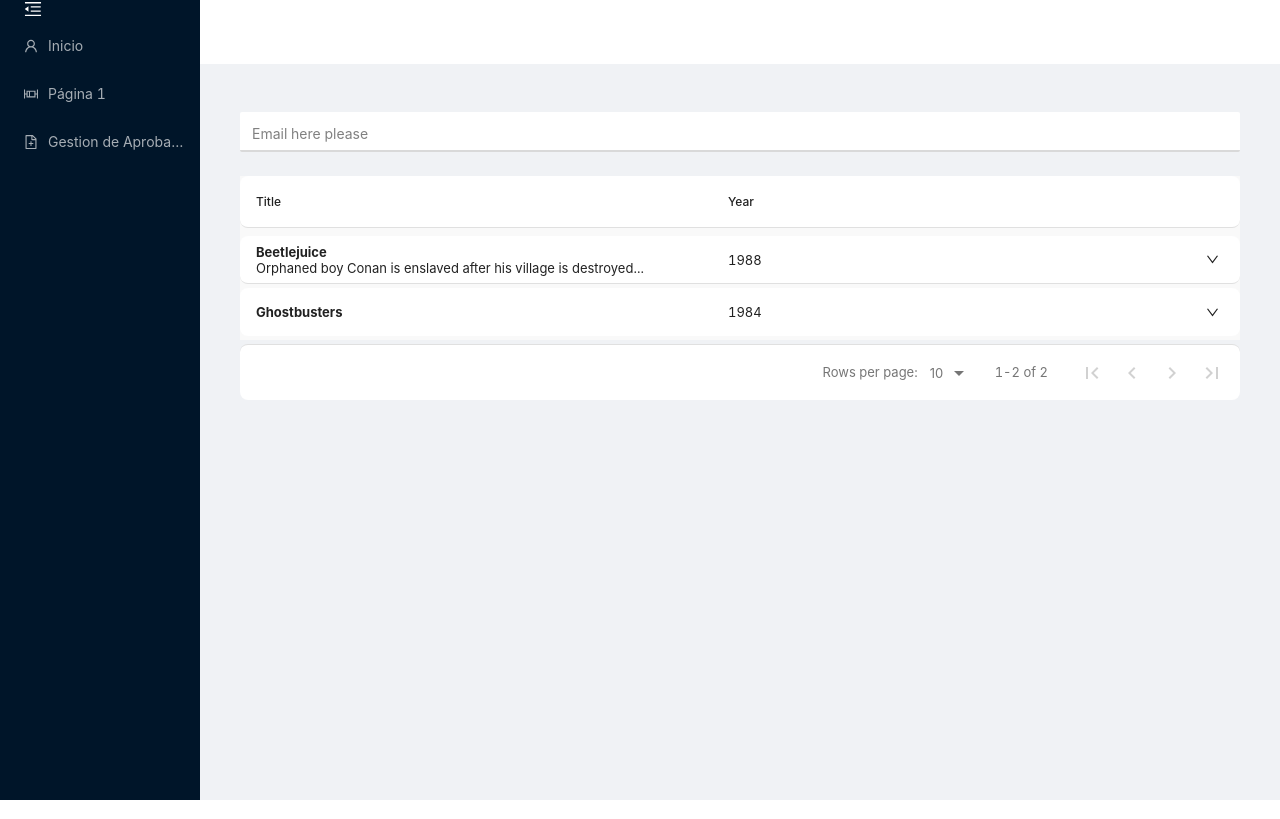
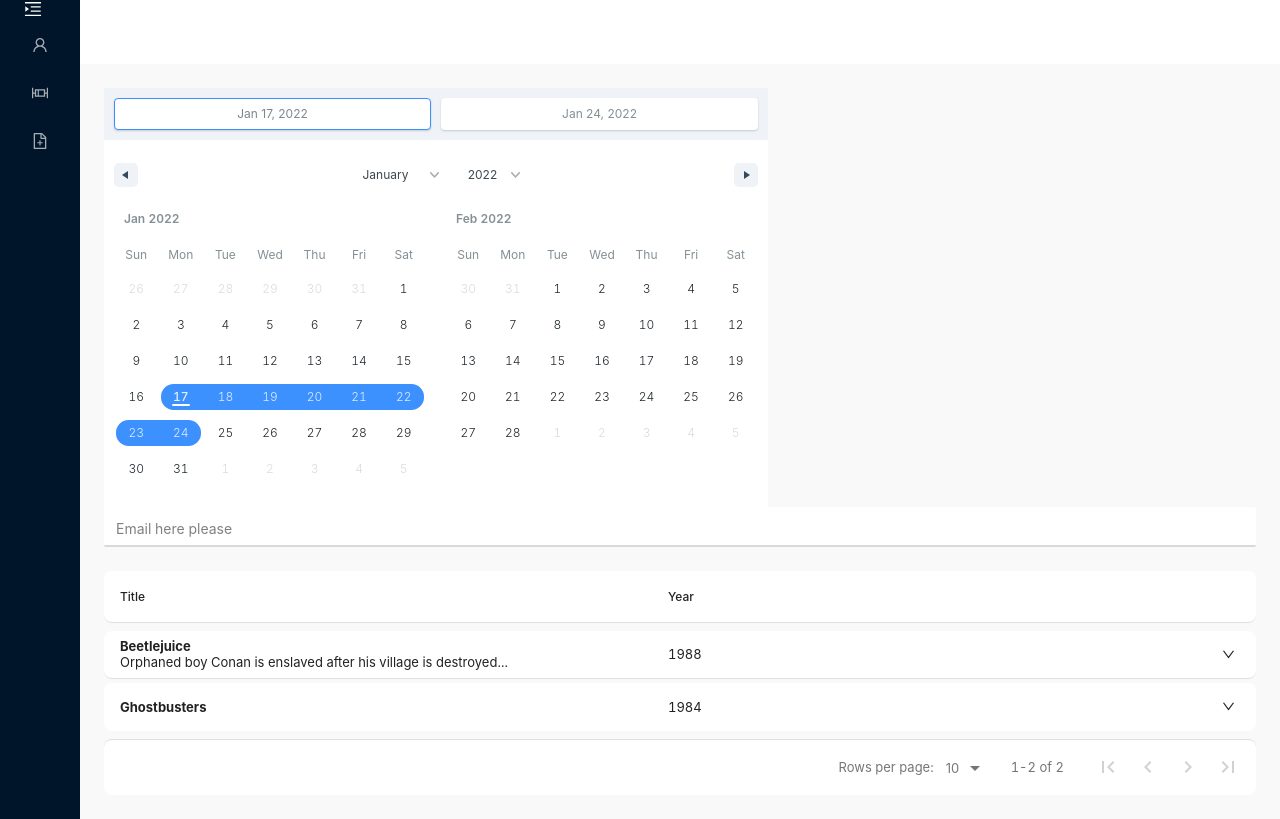
Before and after one commit to rodrigokokot/gp-online-antd, a React (Create React App) app: page /page1 in a window 1280 px wide. Built offline with nearby package versions, Linux system fonts and the light colour scheme.

Commit message:
add date picker range

```diff
--- a/package.json
+++ b/package.json
@@ -9,10 +9,12 @@
     "@testing-library/user-event": "^13.5.0",
     "antd": "^4.18.3",
     "axios": "^0.24.0",
+    "craco-less": "^2.0.0",
     "dotenv": "^10.0.0",
-    "craco-less": "^2.0.0",
     "react": "^17.0.2",
+    "react-country-flag-currency-picker": "^1.0.2",
     "react-data-table-component": "^7.4.6",
+    "react-date-range": "^1.4.0",
     "react-dom": "^17.0.2",
     "react-router-dom": "^5.2.0",
     "react-scripts": "5.0.0",
--- /dev/null
+++ b/src/components/DateRangePicker/index.jsx
@@ -0,0 +1,36 @@
+import React, { useState } from 'react'
+import 'react-date-range/dist/styles.css';
+import 'react-date-range/dist/theme/default.css';
+import { DateRangePicker, DateRange } from 'react-date-range';
+import { addDays } from 'date-fns';
+
+
+function DateRangeComponent() {
+  const [state, setState] = useState([
+    {
+      startDate: new Date(),
+      endDate: addDays(new Date(), 7),
+      key: 'selection'
+    }
+  ]);
+    return (
+      //   <DateRangePicker
+      //   onChange={item => setState([item.selection])}
+      //   showSelectionPreview={true}
+      //   moveRangeOnFirstSelection={false}
+      //   months={2}
+      //   ranges={state}
+      //   direction="horizontal"
+      // />
+      <DateRange
+        editableDateInputs={true}
+        onChange={item => setState([item.selection])}
+        moveRangeOnFirstSelection={false}
+        ranges={state}
+        months={2}
+        direction="horizontal"
+      />
+    )
+}
+
+export default DateRangeComponent
--- a/src/index.css
+++ b/src/index.css
@@ -1,8 +1,9 @@
 body {
   margin: 0;
-  font-family: -apple-system, BlinkMacSystemFont, 'Segoe UI', 'Roboto', 'Oxygen',
+  /* font-family: -apple-system, BlinkMacSystemFont, 'Segoe UI', 'Roboto', 'Oxygen',
     'Ubuntu', 'Cantarell', 'Fira Sans', 'Droid Sans', 'Helvetica Neue',
-    sans-serif;
+    sans-serif; */
+    font-family: -apple-system, BlinkMacSystemFont, 'Lato';
   -webkit-font-smoothing: antialiased;
   -moz-osx-font-smoothing: grayscale;
 }
--- a/src/pages/Page1.jsx
+++ b/src/pages/Page1.jsx
@@ -4,6 +4,8 @@
 import {DownOutlined} from '@ant-design/icons'
 import FloatInput from '../components/FloatInput'
 import { Form } from "antd";
+import ReactCountryFlagsCurrencySelect from 'react-country-flag-currency-picker'
+import DateRangePicker from '../components/DateRangePicker'
 
 const validator = {
     require: {
@@ -48,6 +50,12 @@
     ]
     return (
         <div>
+
+            {/* <ReactCountryFlagsCurrencySelect
+                searchable={true}
+                searchPlaceholder="Search for a country" /> */}
+
+            <DateRangePicker />
             <Form
                 size="large"
                 name="user_login"
--- a/src/templates/Dashboard/index.jsx
+++ b/src/templates/Dashboard/index.jsx
@@ -1,6 +1,6 @@
 import { createElement, lazy, Suspense, useState } from "react";
 import { Link, Route } from "react-router-dom";
-import { Layout, Menu } from 'antd';
+import { Layout, Menu, Skeleton } from 'antd';
 import { MenuUnfoldOutlined, MenuFoldOutlined } from "@ant-design/icons";
 import './index.less'
 import routes from "../../router/routesAdmin";
@@ -8,7 +8,7 @@
 const { Header, Sider, Content } = Layout;
 
 export default function DashboardTemplate({component: Component, ...rest}) {
-  const [collapsed, setCollapsed] = useState(false)
+  const [collapsed, setCollapsed] = useState(true)
     return (
       <Layout>
         <Sider trigger={null} collapsible collapsed={collapsed}>
@@ -29,7 +29,6 @@
                     {route.name}
                   </Link>
                 </Menu.Item>
-
               })
             }
           </Menu>
@@ -40,13 +39,14 @@
           <Content
             className=""
             style={{
-              margin: '24px 16px',
+              padding: '24px 16px',
               padding: 24,
               minHeight: 280,
+              backgroundColor: '#F9F9F9'
             }}
           >
             <Route {...rest} render={props => (
-              <Suspense fallback={ "Cargando..." }>
+              <Suspense fallback={ <Skeleton active/> }>
                 <Component {...props} >
                   {props.children}
                 </Component>
```
Also changed, not shown: 1 other file (tests, documents, lock files or other folders). Lines whose indentation alone changed are shown as unchanged.
